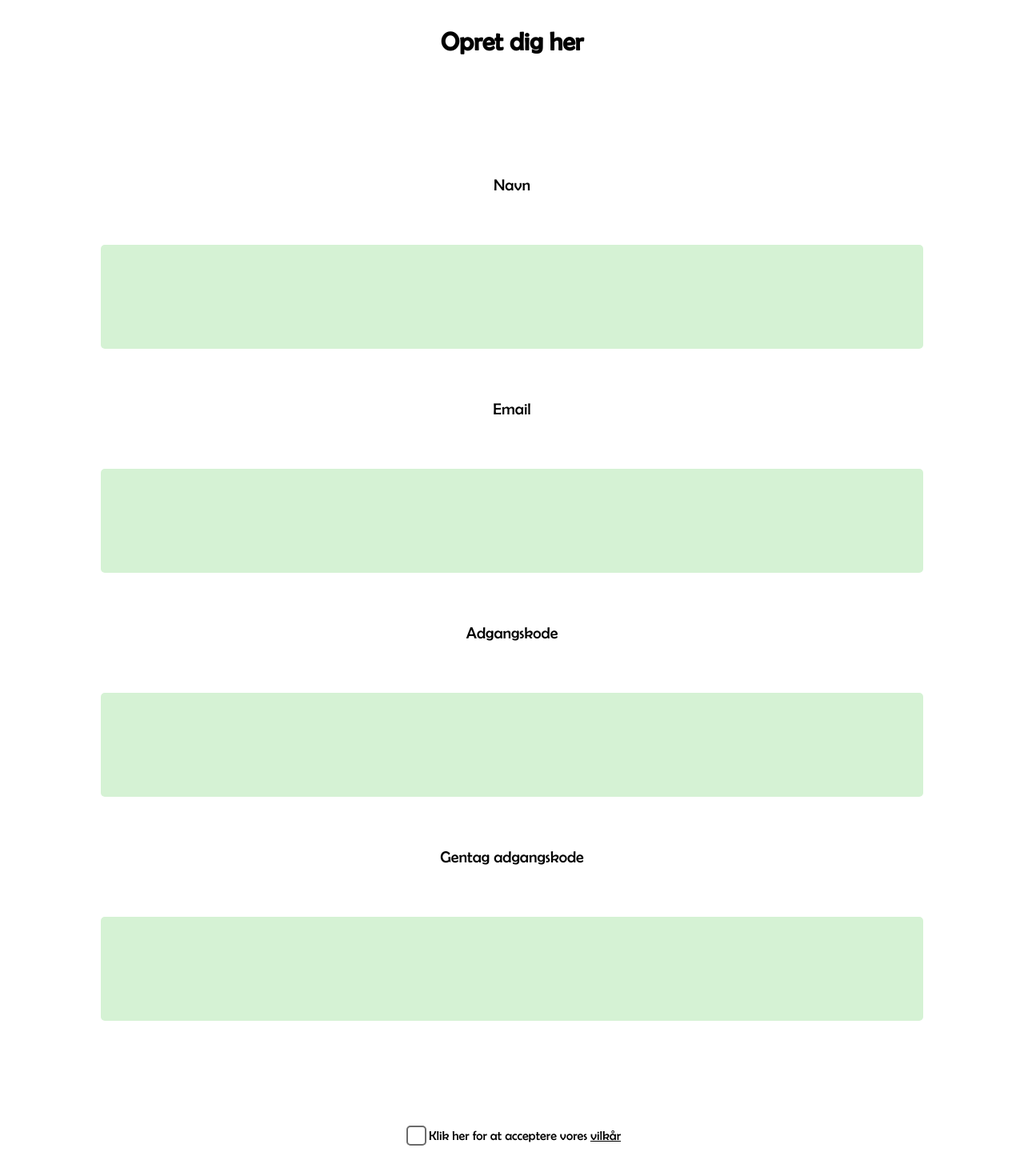
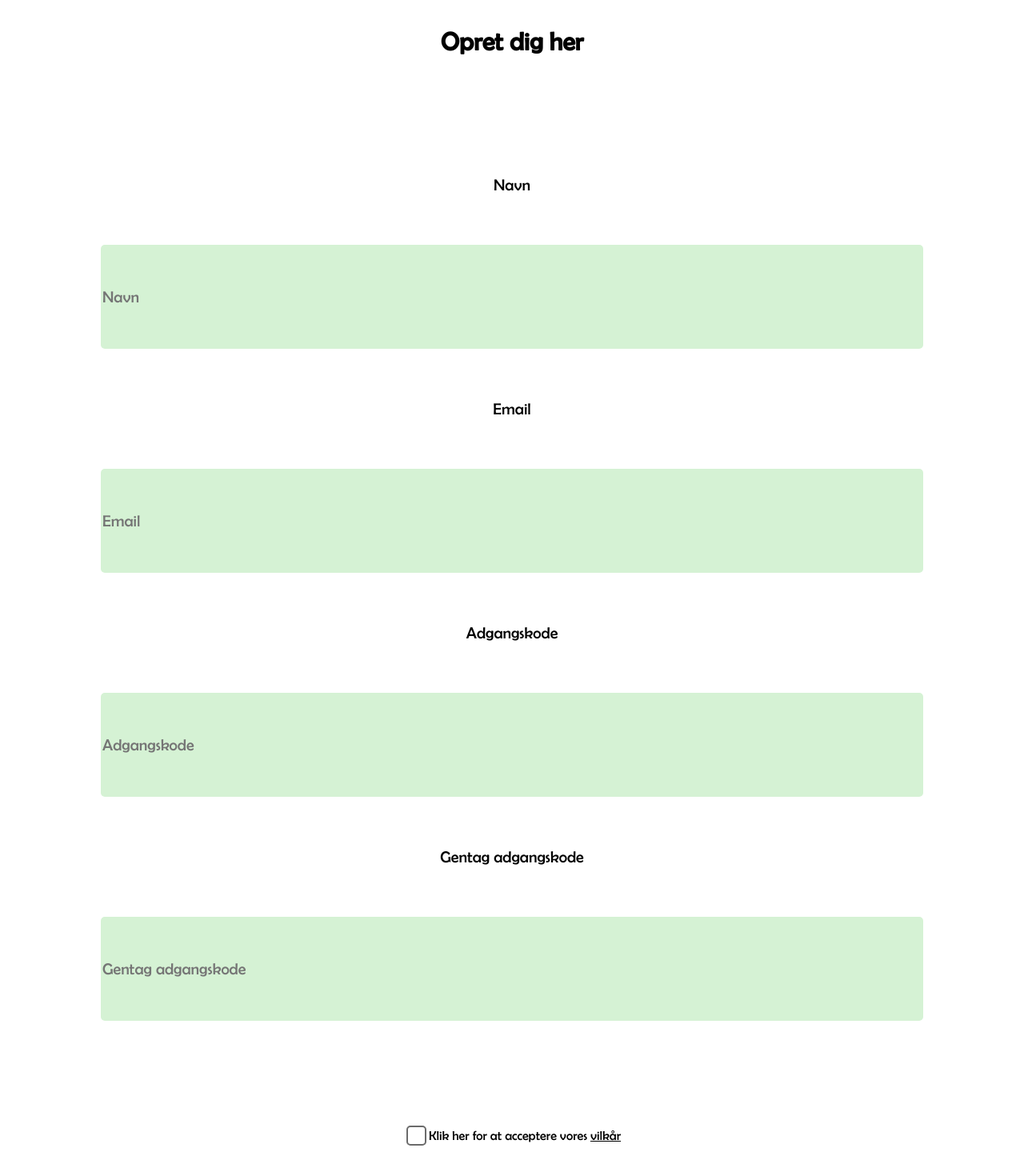
Before and after one commit to Thomasmc96/Todos, a React (Create React App) app: page /signup in a window 1280 px wide. Shown: the part 296-1766 px from the top of the page at 80% size. Built offline with nearby package versions, Linux system fonts and the light colour scheme.

Commit message:
placeholder

```diff
--- a/src/components/SignUp/SignUp.js
+++ b/src/components/SignUp/SignUp.js
@@ -55,13 +55,13 @@ const SignUp = () => {
       <h1>Opret dig her</h1>
       <form className="signUpForm" onSubmit={submitLogin} autoComplete="off">
         <label className="labels" htmlFor="name">Navn</label>
-        <input onChange={handleName} className="inputBoxSignUp" type="name" name="name" required />
+        <input placeholder="Navn" onChange={handleName} className="inputBoxSignUp" type="name" name="name" required />
         <label className="labels" htmlFor="email">Email</label>
-        <input onChange={handleEmail} className="inputBoxSignUp" type="email" name="email" required />
+        <input placeholder="Email" onChange={handleEmail} className="inputBoxSignUp" type="email" name="email" required />
         <label className="labels" htmlFor="password">Adgangskode</label>
-        <input onChange={handlePassword} className="inputBoxSignUp" type="password" name="password" required />
+        <input placeholder="Adgangskode" onChange={handlePassword} className="inputBoxSignUp" type="password" name="password" required />
         <label className="labels" htmlFor="password">Gentag adgangskode</label>
-        <input onChange={handleConfirmPassword} className="inputBoxSignUp" type="password" name="password" required />
+        <input placeholder="Gentag adgangskode" onChange={handleConfirmPassword} className="inputBoxSignUp" type="password" name="password" required />
         {showPasswordError && (
           <p id="passwordError">Adgangskoderne er ikke ens - prøv igen!</p>
         )}
```
